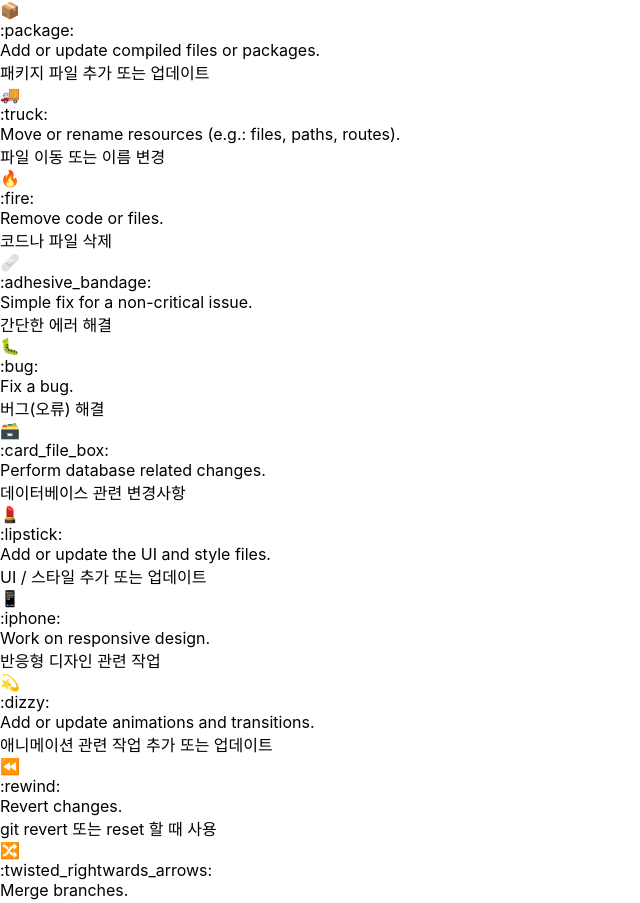
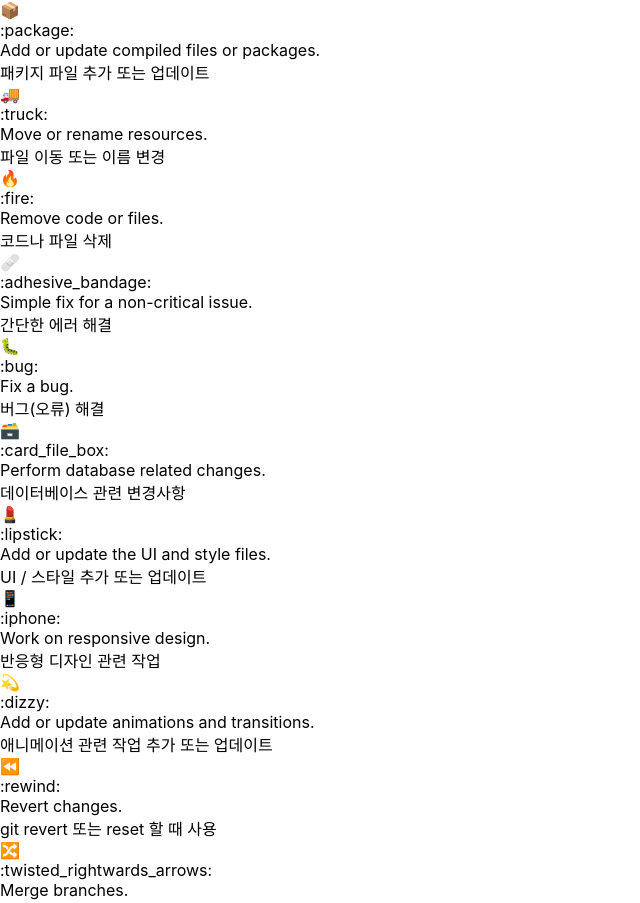
Before and after one commit to HalamLee/easy-gitmoji, a React (Create React App) app: page / in a window 1280 px wide. Shown: the part 1356-2259 px from the top of the page, without its empty margins (0-640 px from the left). Built offline with nearby package versions, Linux system fonts and the light colour scheme.

Commit message:
:card_file_box: truck 길이 조절을 위해 영문 설명 중 예시부분 삭제

```diff
--- a/src/data/conventionData.js
+++ b/src/data/conventionData.js
@@ -123,7 +123,7 @@ const emojiData = [
     id: 16,
     emoji: '🚚',
     name: ':truck:',
-    description: 'Move or rename resources (e.g.: files, paths, routes).',
+    description: 'Move or rename resources.',
     descriptionKo: '파일 이동 또는 이름 변경',
     tag: ['all'],
   },
```
